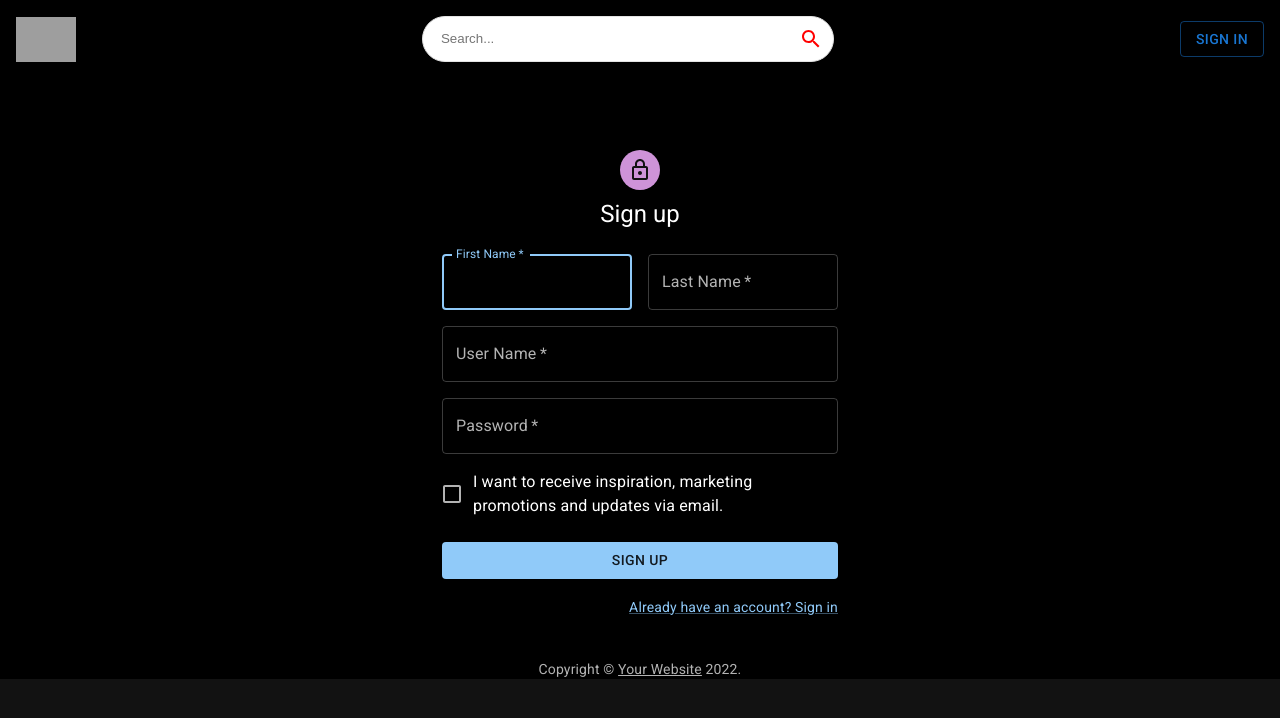
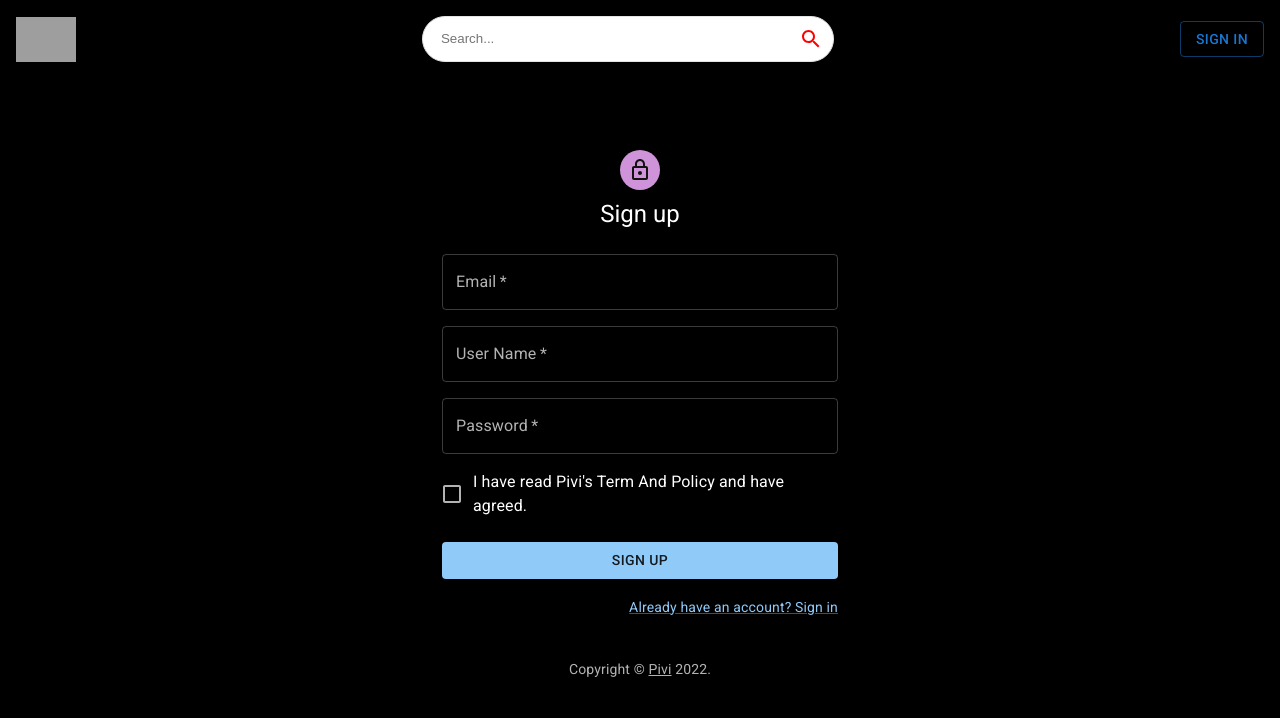
Before and after one commit to hqvjet/Pivi, a React (Create React App) app in the folder client/: page /sign-up in a window 1280 px wide. Shown: the top 718 px of the page. Built offline with nearby package versions, Linux system fonts and the light colour scheme; grey boxes are pictures that could not be loaded.

Commit message:
finish sign in sign out feature

```diff
--- /dev/null
+++ b/client/src/api/SignUp.js
@@ -0,0 +1,5 @@
+import {Authorization} from "./option";
+
+export async function postDataForSignUp(email, un, pw) {
+    return (await Authorization.post('/register', {username: un, email: email, password: pw})).data.user
+}
--- a/client/src/components/CopyRight.jsx
+++ b/client/src/components/CopyRight.jsx
@@ -7,7 +7,7 @@ export default function Copyright(props) {
         <Typography variant="body2" color="text.secondary" align="center" {...props}>
             {'Copyright © '}
             <Link color="inherit" href="https://mui.com/">
-                Your Website
+                Pivi
             </Link>{' '}
             {new Date().getFullYear()}
             {'.'}
--- a/client/src/components/Navbar.jsx
+++ b/client/src/components/Navbar.jsx
@@ -39,7 +39,7 @@ const Navbar = () => {
                             setClicked(!clicked)
                         }
                     }>
-                {token === '' ? (<>Sign In</>) : (<>Avatar</>)}
+                {token === '' ? (<>Sign In</>) : (<>{JSON.parse(localStorage.getItem('PiviUser')).username}</>)}
             </Button>
             <DropDown/>
         </Stack>
--- a/client/src/components/Signin.jsx
+++ b/client/src/components/Signin.jsx
@@ -14,6 +14,10 @@ import Container from '@mui/material/Container';
 import {createTheme, ThemeProvider} from '@mui/material/styles';
 import Copyright from "./CopyRight";
 import {postDataForSignIn} from "../api/SignIn";
+import {useEffect, useState} from "react";
+import {IconButton, Snackbar} from "@mui/material";
+import {Fragment} from "react";
+import CloseIcon from "@mui/icons-material/Close";
 
 const theme = createTheme({
     palette: {
@@ -22,16 +26,44 @@ const theme = createTheme({
 });
 
 export default function SignIn() {
+
+    const [open, setOpen] = useState(false)
+    const [alert, setAlert] = useState('')
+    const [showPassword, setShowPassword] = useState(false)
+
+    // useEffect(() => {
+    //     if(localStorage.getItem('PiviUser') !== null)
+    //         window.location.href = '/'
+    // }, [])
+
+    const action = (
+        <Fragment>
+            <IconButton
+                size="small"
+                aria-label="close"
+                color="inherit"
+                onClick={() => setOpen(false)}
+            >
+                <CloseIcon fontSize="small"/>
+            </IconButton>
+        </Fragment>
+    )
+
     const handleSubmit = (event) => {
         event.preventDefault();
         const data = new FormData(event.currentTarget);
-        console.log({
-            username: data.get('un'),
-            password: data.get('password'),
-        });
-        postDataForSignIn(data.get('un'), data.get('password'))
-            .then(res => console.log(res))
-            .catch()
+        if (data.get('un') === '' || data.get('password') === '')
+            setAlert('Null Value Is Not Allowed!')
+        else
+            postDataForSignIn(data.get('un'), data.get('password'))
+                .then(res => {
+                    console.log(res)
+                    console.log(localStorage.getItem('PiviUser'))
+                    window.location.href = '/'
+                })
+                .catch(err => setAlert(err.response.data.error))
+
+        setOpen(true)
     };
 
     return (
@@ -53,6 +85,13 @@ export default function SignIn() {
                         Sign in
                     </Typography>
                     <Box component="form" onSubmit={handleSubmit} noValidate sx={{mt: 1}}>
+                        <Snackbar
+                            open={open}
+                            autoHideDuration={10000}
+                            message={alert}
+                            onClose={() => setOpen(false)}
+                            action={action}
+                        />
                         <TextField
                             margin="normal"
                             required
@@ -69,13 +108,13 @@ export default function SignIn() {
                             fullWidth
                             name="password"
                             label="Password"
-                            type="password"
+                            type={showPassword ? 'text' : 'password'}
                             id="password"
                             autoComplete="current-password"
                         />
                         <FormControlLabel
-                            control={<Checkbox value="remember" color='primary' />}
-                            label="Remember me"
+                            control={<Checkbox value="remember" color='primary' id='remember' name='remember' onClick={() => setShowPassword(!showPassword)}/>}
+                            label="Show Password"
                         />
                         <Button
                             type="submit"
--- a/client/src/components/Signup.jsx
+++ b/client/src/components/Signup.jsx
@@ -11,9 +11,12 @@ import Box from '@mui/material/Box';
 import LockOutlinedIcon from '@mui/icons-material/LockOutlined';
 import Typography from '@mui/material/Typography';
 import Container from '@mui/material/Container';
-import { createTheme, ThemeProvider } from '@mui/material/styles';
+import {createTheme, ThemeProvider} from '@mui/material/styles';
 import CopyRight from "./CopyRight";
-
+import {postDataForSignUp} from "../api/SignUp";
+import {IconButton, Snackbar} from "@mui/material";
+import {Fragment, useEffect, useState} from "react";
+import CloseIcon from '@mui/icons-material/Close';
 
 const theme = createTheme({
     palette: {
@@ -22,20 +25,53 @@ const theme = createTheme({
 });
 
 export default function SignUp() {
+
+    const [open, setOpen] = useState(false)
+    const [alert, setAlert] = useState('')
+
+    useEffect(() => {
+        if(localStorage.getItem('PiviUser') !== null)
+           window.location.href = '/'
+    }, [])
+
+    const action = (
+        <Fragment>
+            <IconButton
+                size="small"
+                aria-label="close"
+                color="inherit"
+                onClick={() => setOpen(false)}
+            >
+                <CloseIcon fontSize="small"/>
+            </IconButton>
+        </Fragment>
+    )
+
     const handleSubmit = (event) => {
         event.preventDefault();
         const data = new FormData(event.currentTarget);
-        console.log({
-            displayName: data.get('firstName') + ' ' + data.get('lastName'),
-            username: data.get('un'),
-            password: data.get('password'),
-        });
+        if(data.get('email') === '' || data.get('username') === '' || data.get('password') === '')
+            setAlert('Null Value Is Not Allowed!')
+
+        if (data.get('agreed') !== null) {
+            postDataForSignUp(data.get('email'), data.get('username'), data.get('password'))
+                .then(() => {
+                    setAlert('Register Successful, Please Sign In!')
+                })
+                .catch(err => {
+                    setAlert(err.response.data.error)
+                })
+        }
+
+        else
+            setAlert('You Must Agree Our Term And Policy To Register!')
+        setOpen(true)
     };
 
     return (
         <ThemeProvider theme={theme}>
-            <Container component="main" maxWidth="xs">
-                <CssBaseline />
+            <Container component="main" maxWidth="xs" sx={{height: '100vh'}}>
+                <CssBaseline/>
                 <Box
                     sx={{
                         marginTop: 8,
@@ -44,33 +80,29 @@ export default function SignUp() {
                         alignItems: 'center',
                     }}
                 >
-                    <Avatar sx={{ m: 1, bgcolor: 'secondary.main' }}>
-                        <LockOutlinedIcon />
+                    <Avatar sx={{m: 1, bgcolor: 'secondary.main'}}>
+                        <LockOutlinedIcon/>
                     </Avatar>
                     <Typography component="h1" variant="h5">
                         Sign up
                     </Typography>
-                    <Box component="form" noValidate onSubmit={handleSubmit} sx={{ mt: 3 }}>
+                    <Box component="form" noValidate onSubmit={handleSubmit} sx={{mt: 3}}>
                         <Grid container spacing={2}>
-                            <Grid item xs={12} sm={6}>
-                                <TextField
-                                    autoComplete="given-name"
-                                    name="firstName"
-                                    required
-                                    fullWidth
-                                    id="firstName"
-                                    label="First Name"
-                                    autoFocus
-                                />
-                            </Grid>
-                            <Grid item xs={12} sm={6}>
+                            <Snackbar
+                                open={open}
+                                autoHideDuration={10000}
+                                message={alert}
+                                onClose={() => setOpen(false)}
+                                action={action}
+                            />
+                            <Grid item xs={12}>
                                 <TextField
                                     required
                                     fullWidth
-                                    id="lastName"
-                                    label="Last Name"
-                                    name="lastName"
-                                    autoComplete="family-name"
+                                    id="email"
+                                    label="Email"
+                                    name="email"
+                                    autoComplete="email"
                                 />
                             </Grid>
                             <Grid item xs={12}>
@@ -79,7 +111,7 @@ export default function SignUp() {
                                     fullWidth
                                     id="un"
                                     label="User Name"
-                                    name="un"
+                                    name="username"
                                     autoComplete="username"
                                 />
                             </Grid>
@@ -96,8 +128,8 @@ export default function SignUp() {
                             </Grid>
                             <Grid item xs={12}>
                                 <FormControlLabel
-                                    control={<Checkbox value="allowExtraEmails" color="primary" />}
-                                    label="I want to receive inspiration, marketing promotions and updates via email."
+                                    control={<Checkbox value="agreed" color="primary" name='agreed'/>}
+                                    label="I have read Pivi's Term And Policy and have agreed."
                                 />
                             </Grid>
                         </Grid>
@@ -105,7 +137,7 @@ export default function SignUp() {
                             type="submit"
                             fullWidth
                             variant="contained"
-                            sx={{ mt: 3, mb: 2 }}
+                            sx={{mt: 3, mb: 2}}
                         >
                             Sign Up
                         </Button>
@@ -118,7 +150,7 @@ export default function SignUp() {
                         </Grid>
                     </Box>
                 </Box>
-                <CopyRight sx={{ mt: 5 }} />
+                <CopyRight sx={{mt: 5}}/>
             </Container>
         </ThemeProvider>
     );
```
Also changed, not shown: 1 other file (tests, documents, lock files or other folders).
